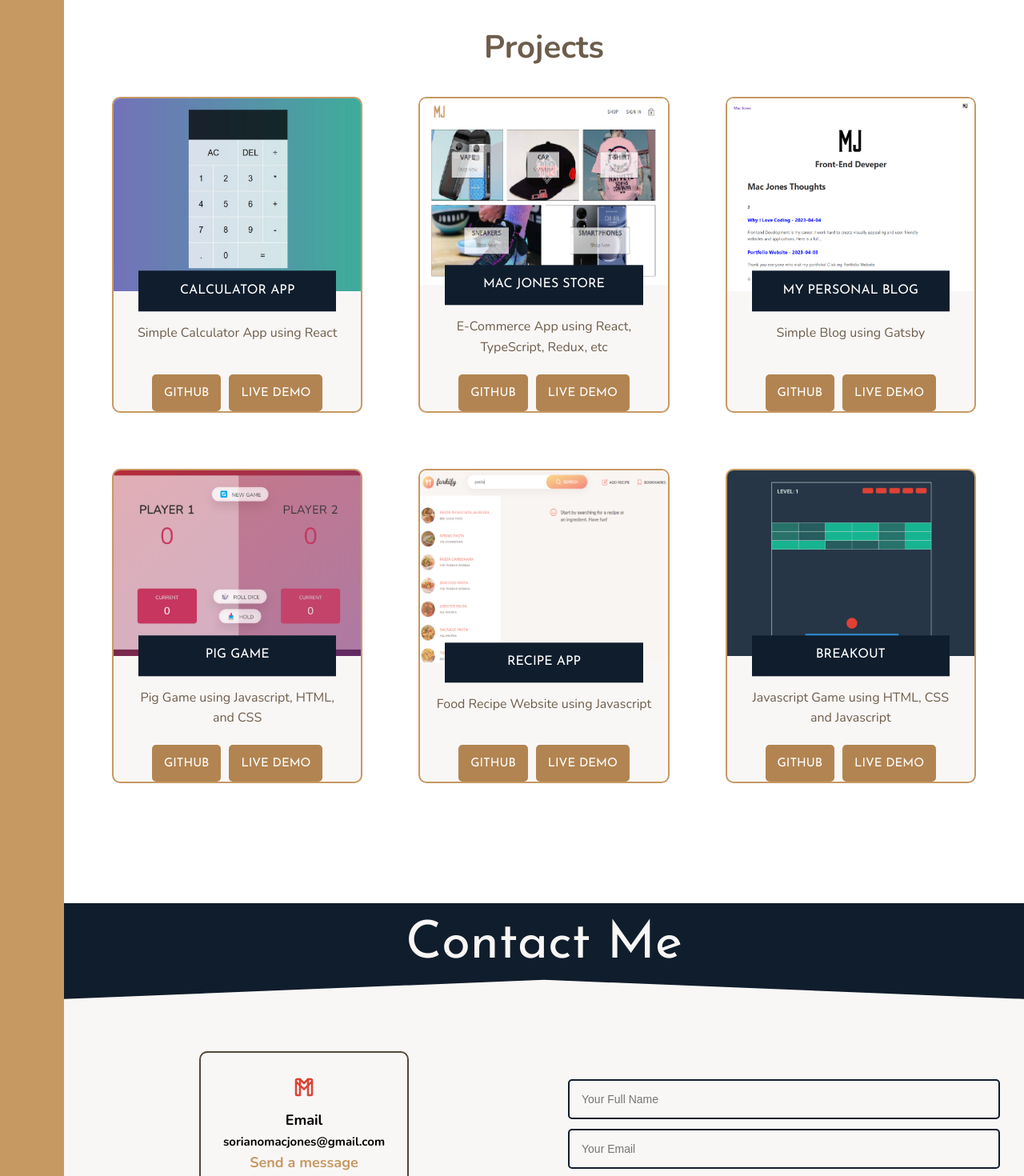
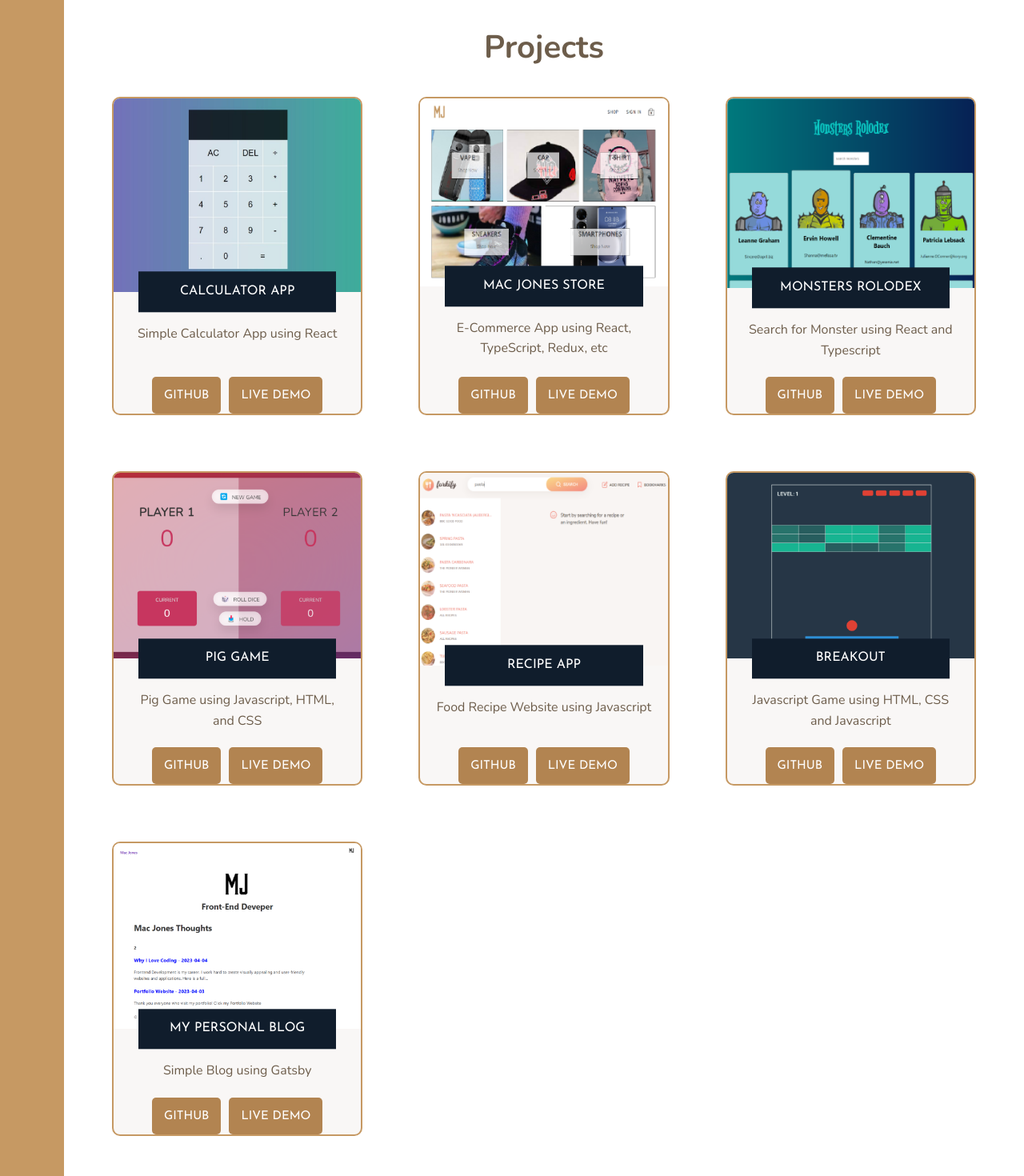
Before and after one commit to Mac-Jones/portfolio-website, a React (Create React App) app: page / in a window 1280 px wide. Shown: the part 2340-3810 px from the top of the page at 80% size. Built offline with nearby package versions, Linux system fonts and the light colour scheme.

Commit message:
add 1 project monsters rolodex

```diff
--- a/src/components/projects/projects-data.component.jsx
+++ b/src/components/projects/projects-data.component.jsx
@@ -5,6 +5,7 @@ import PersonalBlog from '../../img/personal-blog.png';
 import PigGame from '../../img/pig-game.png';
 import Food from '../../img/food.png';
 import Breakout from '../../img/breakout-game.png';
+import Monster from '../../img/Monster.png';
 
 import './projects.styles.scss';
 
@@ -27,11 +28,11 @@ const projectsData = [
 	},
 	{
 		id: 3,
-		image: PersonalBlog,
-		title: 'My Personal Blog',
-		description: 'Simple Blog using Gatsby',
-		github: 'https://github.com/Mac-Jones/gatsby-blog-mj',
-		demo: 'https://macjones-blog.netlify.app',
+		image: Monster,
+		title: 'Monsters Rolodex',
+		description: 'Search for Monster using React and Typescript',
+		github: 'https://github.com/Mac-Jones/monster-rolodex',
+		demo: 'https://monsters-rolodex-mj.netlify.app/',
 	},
 
 	{
@@ -57,7 +58,16 @@ const projectsData = [
 		description: 'Javascript Game using HTML, CSS and Javascript',
 		github: 'https://github.com/Mac-Jones/breakout-game-javascript',
 		demo: 'https://breakout-macjones.netlify.app/',
-	}
+	},
+
+	{
+		id: 7,
+		image: PersonalBlog,
+		title: 'My Personal Blog',
+		description: 'Simple Blog using Gatsby',
+		github: 'https://github.com/Mac-Jones/gatsby-blog-mj',
+		demo: 'https://macjones-blog.netlify.app',
+	},
 ];
 
 const ProjectsData = () => {
--- a/src/components/sidebar/sidebar.component.jsx
+++ b/src/components/sidebar/sidebar.component.jsx
@@ -10,7 +10,6 @@ const Sidebar = () => {
 	const navRef = useRef();
 
 	const showNavBar = () => {
-		console.log(navRef.current);
 		navRef.current.classList.toggle('responsive_nav');
 	};
 
```
Also changed, not shown: src/img/Monster.png (added).
